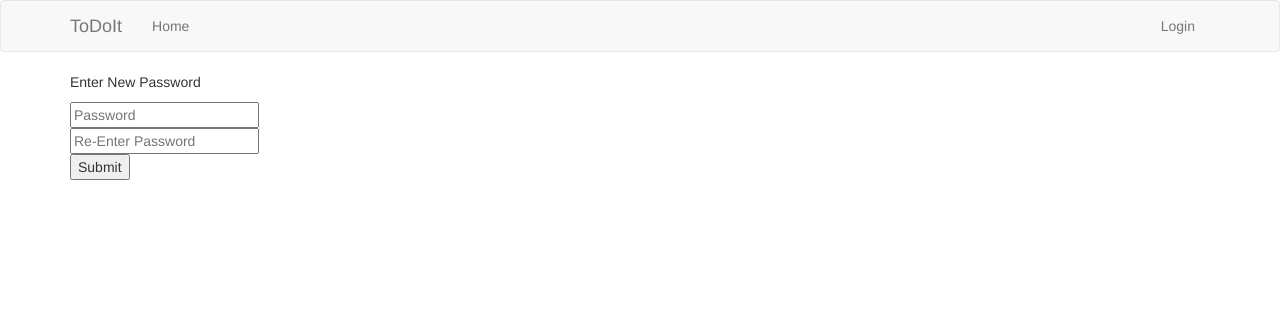
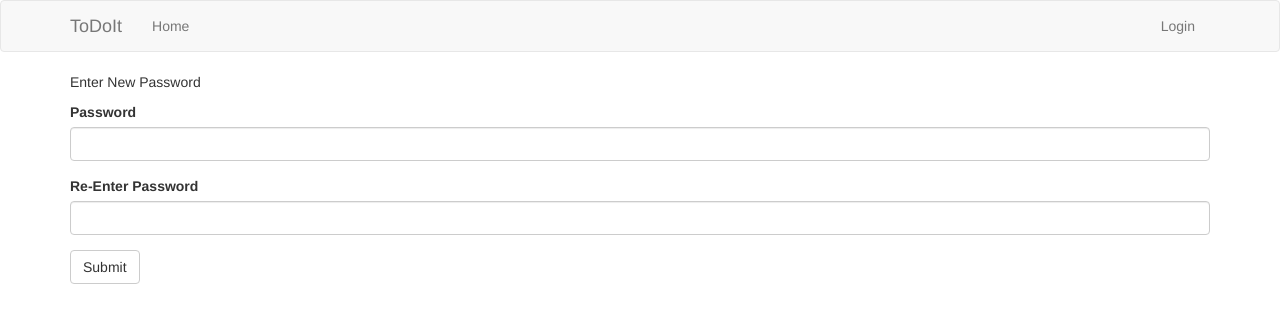
Before and after one commit to ElvisRodriguez/TaskManager, a Flask app: template Projects/ToDoIt/Application/templates/reset_password.html in a window 1280 px wide. Shown: the top 323 px of the page. Run offline with Flask 2, Linux system fonts and the light colour scheme; the template is opened without the code that fills it: values that come from a table or form of the project are taken from there, others are empty; some libraries are stand-ins or nearby versions.

Commit message:
Refactored password reset forms into flask-wtf forms

```diff
--- a/Projects/ToDoIt/Application/__init__.py
+++ b/Projects/ToDoIt/Application/__init__.py
@@ -145,8 +145,9 @@ def remove_task():
 def reset_password_request():
     if current_user.is_authenticated:
         return redirect(url_for('index'))
-    if request.method == 'POST':
-        email = request.form['email']
+    form = forms.PasswordResetRequestForm(request.form)
+    if form.validate_on_submit():
+        email = form.email.data
         username = User.User.find_username_with_email(DATABASE, email)
         id = User.User.find_id_with_username(DATABASE, username)
         if username and id:
@@ -162,25 +163,26 @@ def reset_password_request():
             email_manager.send_email(email)
             return redirect(url_for('login'))
         error = 'Email does not exist'
-        return render_template('reset_password_request.html', error=error)
-    return render_template('reset_password_request.html')
+        return render_template('reset_password_request.html', error=error, form=form)
+    return render_template('reset_password_request.html', form=form)
 
 
 @app.route('/reset_password/<token>', methods=['GET', 'POST'])
 def reset_password(token):
     if current_user.is_authenticated:
         return redirect(url_for('index'))
+    form = forms.PasswordResetForm(request.form)
     secret_key = app.config['SECRET_KEY']
     error = None
     id = User.User.verify_reset_password_token(token, secret_key)
     if id is None:
         error = 'Invalid Token, may be expired.'
         return url_for('index', error=error)
-    if request.method == 'POST':
+    if form.validate_on_submit():
         username = User.User.find_username_with_id(DATABASE, id)
         user = User.User(username)
-        new_password = request.form['password']
-        re_new_password = request.form['re_password']
+        new_password = form.password.data
+        re_new_password = form.re_password.data
         if new_password != re_new_password:
             error = 'Passwords do not match'
             return url_for('index', error=error)
@@ -188,7 +190,7 @@ def reset_password(token):
             return redirect(url_for('login'))
         error = 'New Password cannot be old password'
         return url_for('index', error=error)
-    return render_template('reset_password.html', token=token)
+    return render_template('reset_password.html', token=token, form=form)
 
 
 @app.route('/favicon.ico')
--- a/Projects/ToDoIt/Application/templates/login.html
+++ b/Projects/ToDoIt/Application/templates/login.html
@@ -15,6 +15,7 @@
   	 {{ wtf.quick_form(form) }}
      <br>
      <p>New user? <a href="{{ url_for('signup') }}">Sign up here!</a></p>
+     <p><a href="{{ url_for('reset_password_request') }}"> Forgot password? </a></p>
 	 </div>
   </body>
 </html>
--- a/Projects/ToDoIt/Application/templates/reset_password.html
+++ b/Projects/ToDoIt/Application/templates/reset_password.html
@@ -1,4 +1,6 @@
 {% extends 'base.html' %}
+{% import 'bootstrap/wtf.html' as wtf %}
+
 {% block app_content %}
 <!DOCTYPE html>
 <html>
@@ -17,14 +19,8 @@
       </p>
       <br>
     {% endif %}
-    <form action="" method="post">
-     <input type="password" name="password" id="password" placeholder="Password" required/>
-      <br>
-      <input type="password" name="re_password" id="re_password" placeholder="Re-Enter Password" required/>
-      <br>
-      <p id="log" style="display: none"></p>
-     <input type="submit" class="submit_button" value="Submit"/>
-    </form>
+		<p id="log" style="display: none"></p>
+		{{ wtf.quick_form(form) }}
 	</body>
 </html>
 {% endblock %}
```
Also changed, not shown: Projects/ToDoIt/Application/templates/reset_password_request.html (+3 -5 lines).
